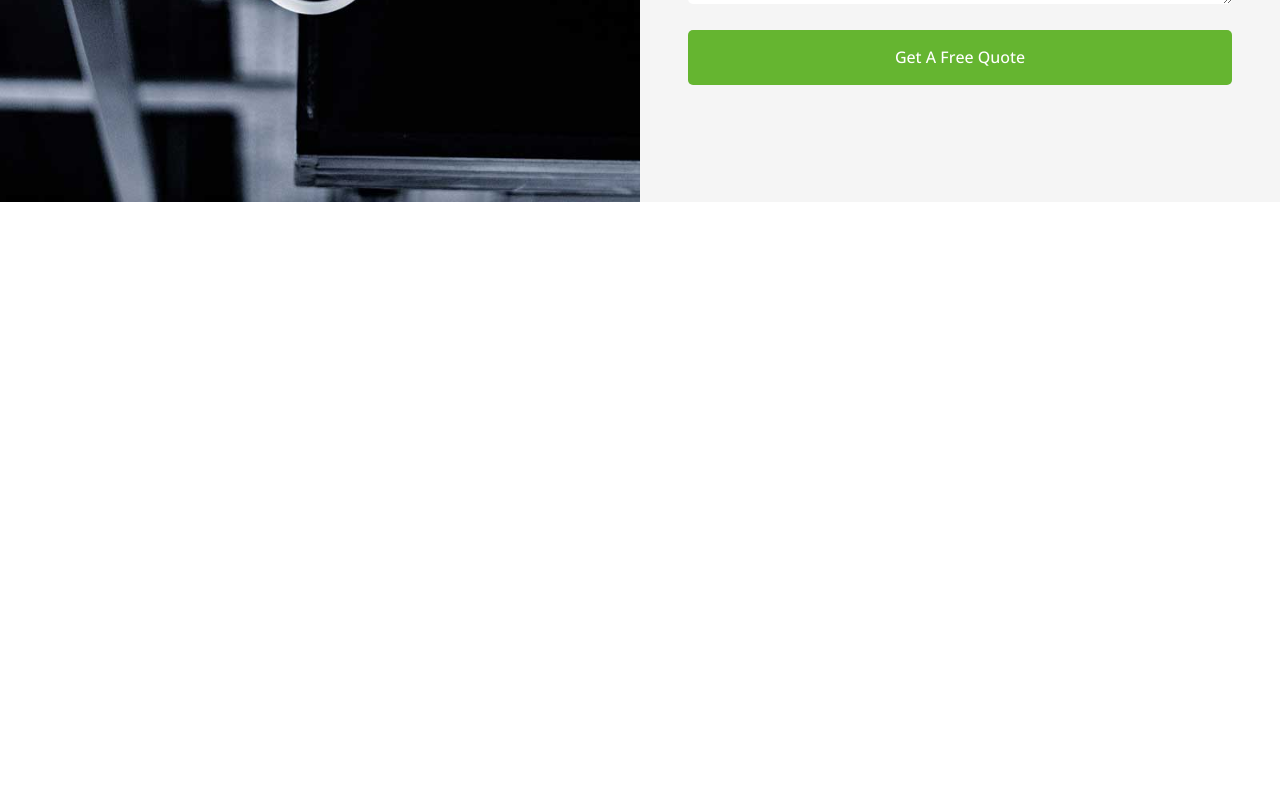
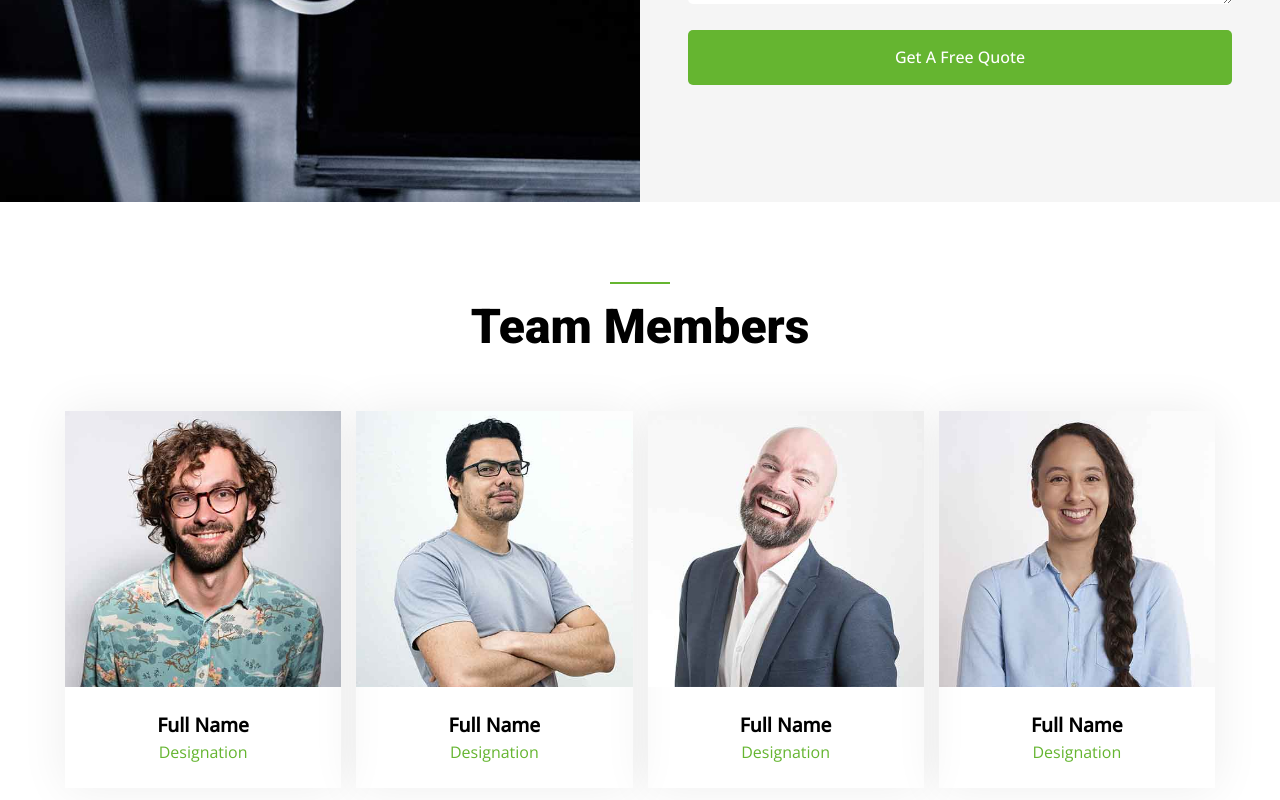
Before and after one commit to NouzNoushad/Html-CSS-Designs, a React (Vite) app in the folder react_website1/: page / in a window 1280 px wide. Shown: the part 5227-6027 px from the top of the page. Before the commit the page ends 5429 px from the top, so only its background shows below. Built offline with nearby package versions, Linux system fonts and the light colour scheme.

Commit message:
team section

```diff
--- a/react_website1/src/App.jsx
+++ b/react_website1/src/App.jsx
@@ -7,6 +7,7 @@ import NavSection from './components/Nav'
 import ProjectsSection from './components/Projects'
 import QuoteSection from './components/Quote'
 import ServicesSection from './components/Services'
+import TeamSection from './components/Team'
 
 function App() {
 
@@ -20,6 +21,7 @@ function App() {
             <FeatureSection />
             <ProjectsSection />
             <QuoteSection />
+            <TeamSection/>
         </>
     )
 }
--- /dev/null
+++ b/react_website1/src/components/Team.jsx
@@ -0,0 +1,81 @@
+import React from 'react'
+
+export default function TeamSection() {
+    return (
+        <section className='py-[5rem]'>
+            <div className="max-w-[1150px] mx-auto px-5 xl:px-0">
+                <h1 className='text-center pt-[0.6rem] font-roboto font-[800] text-[2.2rem] md:text-[2.5rem] lg:text-[3rem] relative before:absolute before:top-0 before:left-[50%] before:translate-x-[-50%] before:h-[2px] before:w-[60px] before:bg-[#65B530]'>Team Members</h1>
+                <div className="mt-[3rem] grid lg:grid-cols-4 md:grid-cols-2 grid-cols-1 gap-[15px]">
+                    <div className="overflow-hidden shadow-[0_0_45px_rgba(0,0,0,.07)] group">
+                        <div className="relative before:transition-all before:duration-500 before:absolute before:top-[50%] before:translate-y-[-50%] before:left-[50%] before:translate-x-[-50%] before:h-full before:w-full before:bg-black before:opacity-[0.4] cursor-pointer before:scale-0 before:tranform before:group-hover:scale-100 before:z-10 z-20">
+                            <div className="overflow-hidden">
+                                <img src="../src/assets/img/team-1.jpg" alt="" className='scale-1 transform group-hover:scale-110 transition-all duration-500  w-full h-full bg-cover' />
+                            </div>
+
+                            <div className="absolute top-[50%] left-[50%] translate-x-[-50%] opacity-0 translate-y-[-50%] flex flex-row items-center gap-[10px] transition-all duration-500 group-hover:opacity-100 z-40">
+                                <a className="h-[35px] w-[35px] bg-black text-white rounded-[50%] flex items-center justify-center" href=""><i class="fab fa-facebook-f"></i></a>
+                                <a className="h-[35px] w-[35px] bg-black text-white rounded-[50%] flex items-center justify-center" href=""><i class="fab fa-twitter"></i></a>
+                                <a className="h-[35px] w-[35px] bg-black text-white rounded-[50%] flex items-center justify-center" href=""><i class="fab fa-instagram"></i></a>
+                            </div>
+                        </div>
+                        <div className="flex flex-col items-center justify-center py-[1.5rem]">
+                            <h2 className='font-open font-bold text-[1.2rem]'>Full Name</h2>
+                            <h4 className='font-open text-[#65B530]'>Designation</h4>
+                        </div>
+                    </div>
+                    <div className="overflow-hidden shadow-[0_0_45px_rgba(0,0,0,.07)] group">
+                        <div className="relative before:transition-all before:duration-500 before:absolute before:top-[50%] before:translate-y-[-50%] before:left-[50%] before:translate-x-[-50%] before:h-full before:w-full before:bg-black before:opacity-[0.4] cursor-pointer before:scale-0 before:tranform before:group-hover:scale-100 before:z-10 z-20">
+                            <div className="overflow-hidden">
+                                <img src="../src/assets/img/team-2.jpg" alt="" className='scale-1 transform group-hover:scale-110 transition-all duration-500  w-full h-full bg-cover' />
+                            </div>
+
+                            <div className="absolute top-[50%] left-[50%] translate-x-[-50%] opacity-0 translate-y-[-50%] flex flex-row items-center gap-[10px] transition-all duration-500 group-hover:opacity-100 z-40">
+                                <a className="h-[35px] w-[35px] bg-black text-white rounded-[50%] flex items-center justify-center" href=""><i class="fab fa-facebook-f"></i></a>
+                                <a className="h-[35px] w-[35px] bg-black text-white rounded-[50%] flex items-center justify-center" href=""><i class="fab fa-twitter"></i></a>
+                                <a className="h-[35px] w-[35px] bg-black text-white rounded-[50%] flex items-center justify-center" href=""><i class="fab fa-instagram"></i></a>
+                            </div>
+                        </div>
+                        <div className="flex flex-col items-center justify-center py-[1.5rem]">
+                            <h2 className='font-open font-bold text-[1.2rem]'>Full Name</h2>
+                            <h4 className='font-open text-[#65B530]'>Designation</h4>
+                        </div>
+                    </div>
+                    <div className="overflow-hidden shadow-[0_0_45px_rgba(0,0,0,.07)] group">
+                        <div className="relative before:transition-all before:duration-500 before:absolute before:top-[50%] before:translate-y-[-50%] before:left-[50%] before:translate-x-[-50%] before:h-full before:w-full before:bg-black before:opacity-[0.4] cursor-pointer before:scale-0 before:tranform before:group-hover:scale-100 before:z-10 z-20">
+                            <div className="overflow-hidden">
+                                <img src="../src/assets/img/team-3.jpg" alt="" className='scale-1 transform group-hover:scale-110 transition-all duration-500  w-full h-full bg-cover' />
+                            </div>
+
+                            <div className="absolute top-[50%] left-[50%] translate-x-[-50%] opacity-0 translate-y-[-50%] flex flex-row items-center gap-[10px] transition-all duration-500 group-hover:opacity-100 z-40">
+                                <a className="h-[35px] w-[35px] bg-black text-white rounded-[50%] flex items-center justify-center" href=""><i class="fab fa-facebook-f"></i></a>
+                                <a className="h-[35px] w-[35px] bg-black text-white rounded-[50%] flex items-center justify-center" href=""><i class="fab fa-twitter"></i></a>
+                                <a className="h-[35px] w-[35px] bg-black text-white rounded-[50%] flex items-center justify-center" href=""><i class="fab fa-instagram"></i></a>
+                            </div>
+                        </div>
+                        <div className="flex flex-col items-center justify-center py-[1.5rem]">
+                            <h2 className='font-open font-bold text-[1.2rem]'>Full Name</h2>
+                            <h4 className='font-open text-[#65B530]'>Designation</h4>
+                        </div>
+                    </div>
+                    <div className="overflow-hidden shadow-[0_0_45px_rgba(0,0,0,.07)] group">
+                        <div className="relative before:transition-all before:duration-500 before:absolute before:top-[50%] before:translate-y-[-50%] before:left-[50%] before:translate-x-[-50%] before:h-full before:w-full before:bg-black before:opacity-[0.4] cursor-pointer before:scale-0 before:tranform before:group-hover:scale-100 before:z-10 z-20">
+                            <div className="overflow-hidden">
+                                <img src="../src/assets/img/team-4.jpg" alt="" className='scale-1 transform group-hover:scale-110 transition-all duration-500  w-full h-full bg-cover' />
+                            </div>
+
+                            <div className="absolute top-[50%] left-[50%] translate-x-[-50%] opacity-0 translate-y-[-50%] flex flex-row items-center gap-[10px] transition-all duration-500 group-hover:opacity-100 z-40">
+                                <a className="h-[35px] w-[35px] bg-black text-white rounded-[50%] flex items-center justify-center" href=""><i class="fab fa-facebook-f"></i></a>
+                                <a className="h-[35px] w-[35px] bg-black text-white rounded-[50%] flex items-center justify-center" href=""><i class="fab fa-twitter"></i></a>
+                                <a className="h-[35px] w-[35px] bg-black text-white rounded-[50%] flex items-center justify-center" href=""><i class="fab fa-instagram"></i></a>
+                            </div>
+                        </div>
+                        <div className="flex flex-col items-center justify-center py-[1.5rem]">
+                            <h2 className='font-open font-bold text-[1.2rem]'>Full Name</h2>
+                            <h4 className='font-open text-[#65B530]'>Designation</h4>
+                        </div>
+                    </div>
+                </div>
+            </div>
+        </section>
+    )
+}
```
